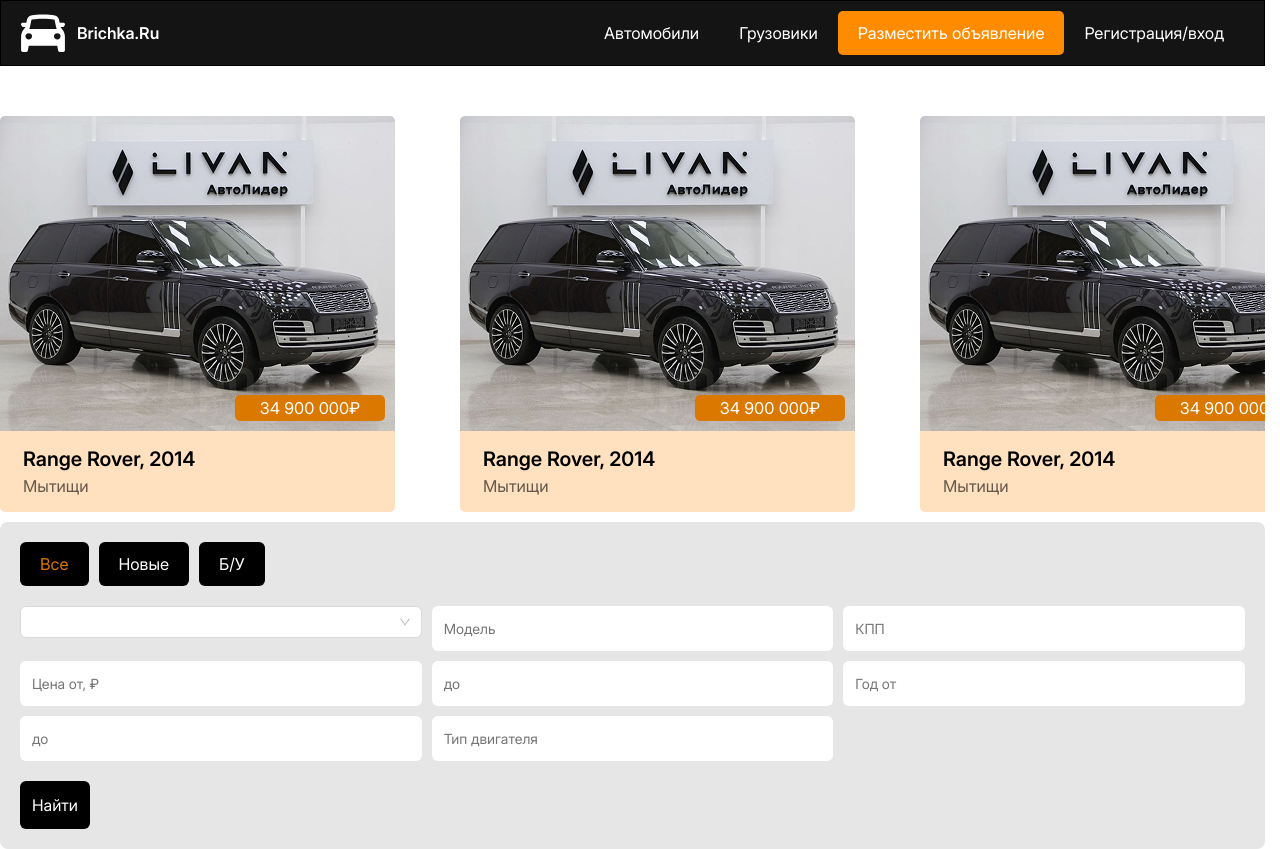
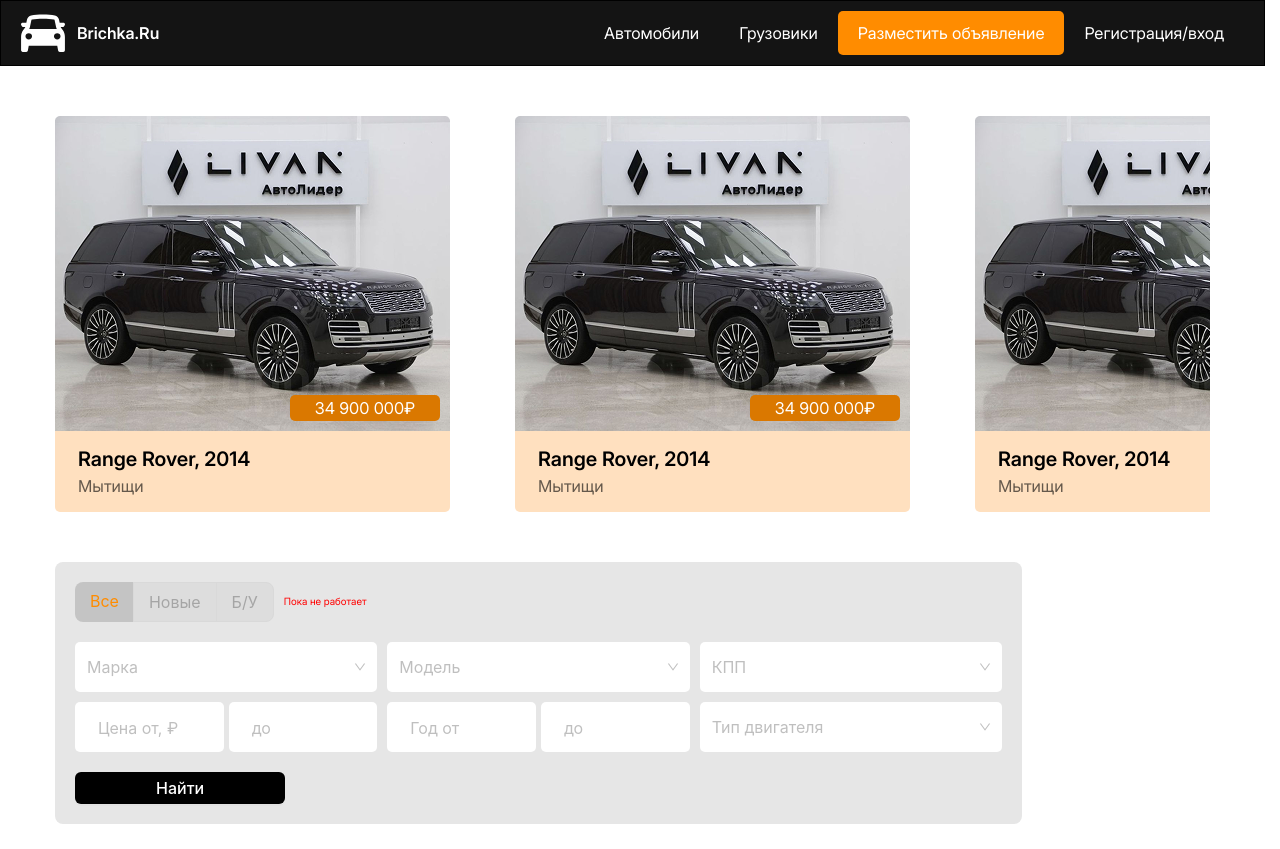
Before and after one commit to Quasar777/BrichkaRu, a React (Create React App) app: page / in a window 1280 px wide. After the commit the page ends 824 px from the top, so only its background shows below. Built offline with nearby package versions, Linux system fonts and the light colour scheme; a web font is replaced by a local one.

Commit message:
form for car search frontend part were finished

```diff
--- a/src/App.tsx
+++ b/src/App.tsx
@@ -9,12 +9,12 @@
 function App() {
   return (
     <BrowserRouter>
+      <Header />
       <Routes>
-        <Route path='/' element={ <MainPage /> }>
-          <Route path='autos' element={ <Autos /> } />
-          <Route path='autos/:id' element={ <AdPage /> } />
-          <Route path='trucks' element={ <Trucks /> } />
-        </Route>
+        <Route path='/' element={ <MainPage /> } />
+        <Route path='autos' element={ <Autos /> } />
+        <Route path='autos/:id' element={ <AdPage /> } />
+        <Route path='trucks' element={ <Trucks /> } />
       </Routes>
     </BrowserRouter>
   );
--- a/src/components/UI/FindAutoForm/FindAutoForm.scss
+++ b/src/components/UI/FindAutoForm/FindAutoForm.scss
@@ -5,27 +5,21 @@
 .filterForm {
     background-color: #e6e6e6;
     padding: rem(20);
+    margin-top: rem(40);
     border-radius: rem(8);
     display: flex;
     flex-direction: column;
     gap: rem(20);
+    max-width: rem(967);
 
     &__tabs {
       display: flex;
-      gap: rem(10);
 
-      .filterForm__tab {
-        background-color: black;
-        color: white;
-        border: none;
-        padding: rem(10) rem(20);
-        border-radius: rem(6);
-        cursor: pointer;
+    }
 
-        &--active {
-          color: #DA7800; // оранжевый цвет для активной вкладки
-        }
-      }
+    &__shortContainer {
+      display: flex;
+      column-gap: rem(5);
     }
 
     &__fields {
@@ -37,11 +31,18 @@
 
     &__input {
       padding: rem(12);
-      border-radius: rem(6);
+      border-radius: rem(5);
       border: none;
+      max-height: rem(50);
+
       background-color: white;
-      font-size: rem(14);
       width: 100%;
+    }
+
+    &__select {
+      font-size: rem(16);
+      min-height: rem(50);
+      height: 100%;
     }
 
     &__submit {
@@ -54,4 +55,34 @@
       cursor: pointer;
       align-self: flex-start;
     }
+
+    &__buttonContainer {
+      display: flex;
+      justify-content: left;
+    }
+
+    &__submitButton {
+      font-size: 16;
+    }
+
+    &__radioGroup {
+      .ant-radio-button-wrapper:hover {
+        color: #FF8C00;
+        border-color: none;
+      }
+
+      /* Оранжевая рамка активной кнопки */
+      .ant-radio-button-wrapper-checked {
+        color: #FF8C00 !important;
+        border: none !important;
+        outline: none;
+      }
+
+      /* Оранжевая рамка при фокусе (tab-клавиша и клик) */
+      .ant-radio-button-wrapper:focus-within {
+        border-color: #FF8C00;
+        outline: none;
+
+      }
+    }
   }
--- a/src/components/UI/FindAutoForm/FindAutoForm.tsx
+++ b/src/components/UI/FindAutoForm/FindAutoForm.tsx
@@ -1,33 +1,271 @@
-import React from 'react';
+import React, { useState } from 'react';
 import "./FindAutoForm.scss"
-import { Select } from 'antd';
+import { Select, Button, ConfigProvider, Radio, InputNumber, InputNumberProps } from 'antd';
+import type { CheckboxGroupProps } from 'antd/es/checkbox';
+
+const options: CheckboxGroupProps<string>['options'] = [
+  { label: 'Все', value: 'allCars' },
+  { label: 'Новые', value: 'newCars' },
+  { label: 'Б/У', value: 'usedCars' },
+];
 
 const FindAutoForm = () => {
+
+    // на потом
+    let Models = {
+        lada: [
+            "Priora",
+            "Vesta"
+        ],
+        porsche: [
+            "Cayene",
+            "Panamera"
+        ],
+        rangeRover: [
+            "Range Rover Land Rover",
+            "Range Rover Sport"
+        ]
+    }
+
+    const [selectedBrand, setSelectedBrand] = useState("")
+    const [selectedModel, setSelectedModel] = useState("")
+    const [selectedEngine, setSelectedEngine] = useState("")
+    const [selectedGearBox, setSelectedGearBox] = useState("")
+    const [priceFrom, setPriceFrom] = useState(0);
+    const [priceTo, setPriceTo] = useState(0);
+    const [yearFrom, setYearFrom] = useState(0);
+    const [yearTo, setYearTo] = useState(0);
+
+    const onSelectedBrandChange = (value: string) => {
+        setSelectedBrand(value);
+        console.log("Марка: " + value);
+    };
+    const onSelectedModelChange = (value: string) => {
+        setSelectedModel(value);
+        console.log("Модель: " + value);
+    };
+    const onSelectedGearBoxChange = (value: string) => {
+        setSelectedGearBox(value);
+        console.log("КПП: " + value);
+    };
+    const onSelectedEngineTypeChange = (value: string) => {
+        setSelectedEngine(value);
+        console.log("Тип двигателя: " + value);
+    };
+    const onPriceFromChange: InputNumberProps['onChange'] = (value) => {
+    if (typeof value === 'number') {
+        setPriceFrom(value);
+        console.log("Цена от: " + value);
+    } else {
+        console.log("Неверное значение начальной цены: ", value);
+    }
+    };
+    const onPriceToChange: InputNumberProps['onChange'] = (value) => {
+    if (typeof value === 'number') {
+        setPriceTo(value);
+        console.log("Цена до: " + value);
+    } else {
+        console.log("Неверное значение верхней цены: ", value);
+    }
+    };
+    const onYearFromChange: InputNumberProps['onChange'] = (value) => {
+    if (typeof value === 'number' && value > 0) {
+        setYearFrom(value);
+        console.log("Год от: " + value);
+    } else {
+        console.log("Неверное значение начального года: ", value);
+    }
+    };
+    const onYearToChange: InputNumberProps['onChange'] = (value) => {
+    if (typeof value === 'number' && value > 0) {
+        setYearTo(value);
+        console.log("Год до: " + value);
+    } else {
+        console.log("Неверное значение верхнего года: ", value);
+    }
+    };
+
+    const onSubmitButtonClick = () => {
+        alert("clicked");
+        const dataToSearch = {
+            selectedBrand,
+            selectedModel,
+            selectedGearBox,
+            selectedEngine,
+            priceFrom,
+            priceTo,
+            yearFrom,
+            yearTo
+        }
+        console.log(dataToSearch)
+    }
+
+
     return (
+          <ConfigProvider
+            theme={{
+
+            components: {
+                Select: {
+                    colorBorder: "transparent",
+                    activeBorderColor: "transparent",
+                    hoverBorderColor: "transparent",
+                    borderRadius: 5,
+                    optionFontSize: 16,
+                    fontSize: 16
+                },
+                InputNumber: {
+                    activeBorderColor: "transparent",
+                    hoverBorderColor: "transparent",
+                    borderRadius: 5,
+                    fontSize: 16,
+                },
+                Radio: {
+                    buttonBg: "#000",
+                    buttonColor: "#fff",
+                    borderRadius: 5,
+                    buttonCheckedBg: "#000",
+                    buttonSolidCheckedColor: "#FF8C00", // цвет текста активной кнопки
+                    buttonSolidCheckedBg: "#000", // фон активной кнопки
+                    buttonSolidCheckedHoverBg: "#000", // фон при наведении на активную
+                    colorPrimary: "#FF8C00", // общий цвет темы
+                    colorPrimaryHover: "#FF8C00", // цвет при ховере
+                    colorPrimaryActive: "#FF8C00", // цвет при нажатии
+                },
+                Button: {
+                    paddingInline: 80,
+                    fontSize: 16,
+                    fontFamily: "Inter",
+                    fontWeight: 500
+                }
+            }
+            }}
+        >
         <form className='filterForm'>
             <div className="filterForm__tabs">
-                <button type="button" className="filterForm__tab filterForm__tab--active">Все</button>
-                <button type="button" className="filterForm__tab">Новые</button>
-                <button type="button" className="filterForm__tab">Б/У</button>
+                {/* ПОКА НЕ РАБОТАЕТ */}
+                <Radio.Group
+                    className='filterForm__radioGroup'
+                    block
+                    disabled
+                    name='carNovelty'
+                    size='large'
+                    options={options}
+                    defaultValue="allCars"
+                    optionType="button"
+                    buttonStyle="solid"
+                />
+                <p style={{color: "red", fontSize: 10, alignContent: 'center', marginLeft: 10}}>Пока не работает</p>
             </div>
 
             <div className="filterForm__fields">
-                <Select options={[{ value: 'sample', label: <span>sample</span> }]} />
 
-                <input type="text" className="filterForm__input" placeholder="Модель" />
-                <input type="text" className="filterForm__input" placeholder="КПП" />
+                <Select
+                    className='filterForm__select'
+                    showSearch
+                    placeholder="Марка"
+                    optionFilterProp="label"
+                    onChange={onSelectedBrandChange}
+                    options={[
+                        {
+                            value: 'lada',
+                            label: 'Лада',
+                        },
+                        {
+                            value: 'porsche',
+                            label: 'Porsche',
+                        },
+                        {
+                            value: 'rangeRover',
+                            label: 'Range rover',
+                        },
+                    ]}
+                />
+                <Select
+                    className='filterForm__select'
+                    showSearch
+                    placeholder="Модель"
+                    optionFilterProp="label"
+                    onChange={onSelectedModelChange}
+                    options={[
+                        {
+                            value: 'priora',
+                            label: 'Priora',
+                        },
+                        {
+                            value: 'vesta',
+                            label: 'Vesta',
+                        },
+                    ]}
+                />
+                <Select
+                    className='filterForm__select'
+                    showSearch
+                    placeholder="КПП"
+                    optionFilterProp="label"
+                    onChange={onSelectedGearBoxChange}
+                    options={[
+                        {
+                            value: 'mechanical',
+                            label: 'Механика',
+                        },
+                        {
+                            value: 'automatic',
+                            label: 'Автомат',
+                        },
+                        {
+                            value: 'robot',
+                            label: 'Роботизированная',
+                        },
+                        {
+                            value: 'variator',
+                            label: 'Вариатор',
+                        },
+                    ]}
+                />
 
-                <input type="number" className="filterForm__input" placeholder="Цена от, ₽" />
-                <input type="number" className="filterForm__input" placeholder="до" />
+                <div className='filterForm__shortContainer'>
+                    <InputNumber className='filterForm__input' min={1} max={10000000000} placeholder='Цена от, ₽' onChange={onPriceFromChange} />
+                    <InputNumber className='filterForm__input' min={1} max={10000000000} placeholder='до' onChange={onPriceToChange} />
+                </div>
+                <div className='filterForm__shortContainer'>
+                    <InputNumber className='filterForm__input' min={1000} max={2030} placeholder='Год от' onChange={onYearFromChange} />
+                    <InputNumber className='filterForm__input' min={1000} max={2030} placeholder='до' onChange={onYearToChange} />
+                </div>
+                <Select
+                    className='filterForm__select'
+                    showSearch
+                    placeholder="Тип двигателя"
+                    optionFilterProp="label"
+                    onChange={onSelectedEngineTypeChange}
+                    options={[
+                        {
+                            value: 'petrol',
+                            label: 'Бензиновый',
+                        },
+                        {
+                            value: 'electric',
+                            label: 'Электрический',
+                        },
+                        {
+                            value: 'diesel',
+                            label: 'Дизельный',
+                        },
+                        {
+                            value: 'hybrid',
+                            label: 'гибридный',
+                        },
+                    ]}
+                />
 
-                <input type="number" className="filterForm__input" placeholder="Год от" />
-                <input type="number" className="filterForm__input" placeholder="до" />
-
-                <input type="text" className="filterForm__input" placeholder="Тип двигателя" />
             </div>
-
-            <button type="submit" className="filterForm__submit">Найти</button>
+            <div className='filterForm__buttonContainer'>
+                <Button className='filterForm__submitButton' onClick={onSubmitButtonClick} color="default" variant="solid">
+                    Найти
+                </Button>
+            </div>
         </form>
+        </ConfigProvider>
     );
 }
 
--- a/src/pages/MainPage/MainContent.scss
+++ b/src/pages/MainPage/MainContent.scss
@@ -1,4 +1,9 @@
 @use '../../styles/helpers/' as *;
+
+main {
+    padding-inline: rem(55);
+}
+
 
 .mainPageCarsList {
     display: flex;
@@ -11,6 +16,7 @@
     margin: 0;
     padding-left: 0;
 
+
     &__item {
         flex-shrink: 0;
     }
--- a/src/pages/MainPage/MainPage.tsx
+++ b/src/pages/MainPage/MainPage.tsx
@@ -6,10 +6,8 @@
 const MainPage = () => {
     return (
         <div>
-            <Header />
-            <main>
+            <main className='main'>
                 <MainContent />
-                <Outlet />
             </main>
         </div>
     );
```
